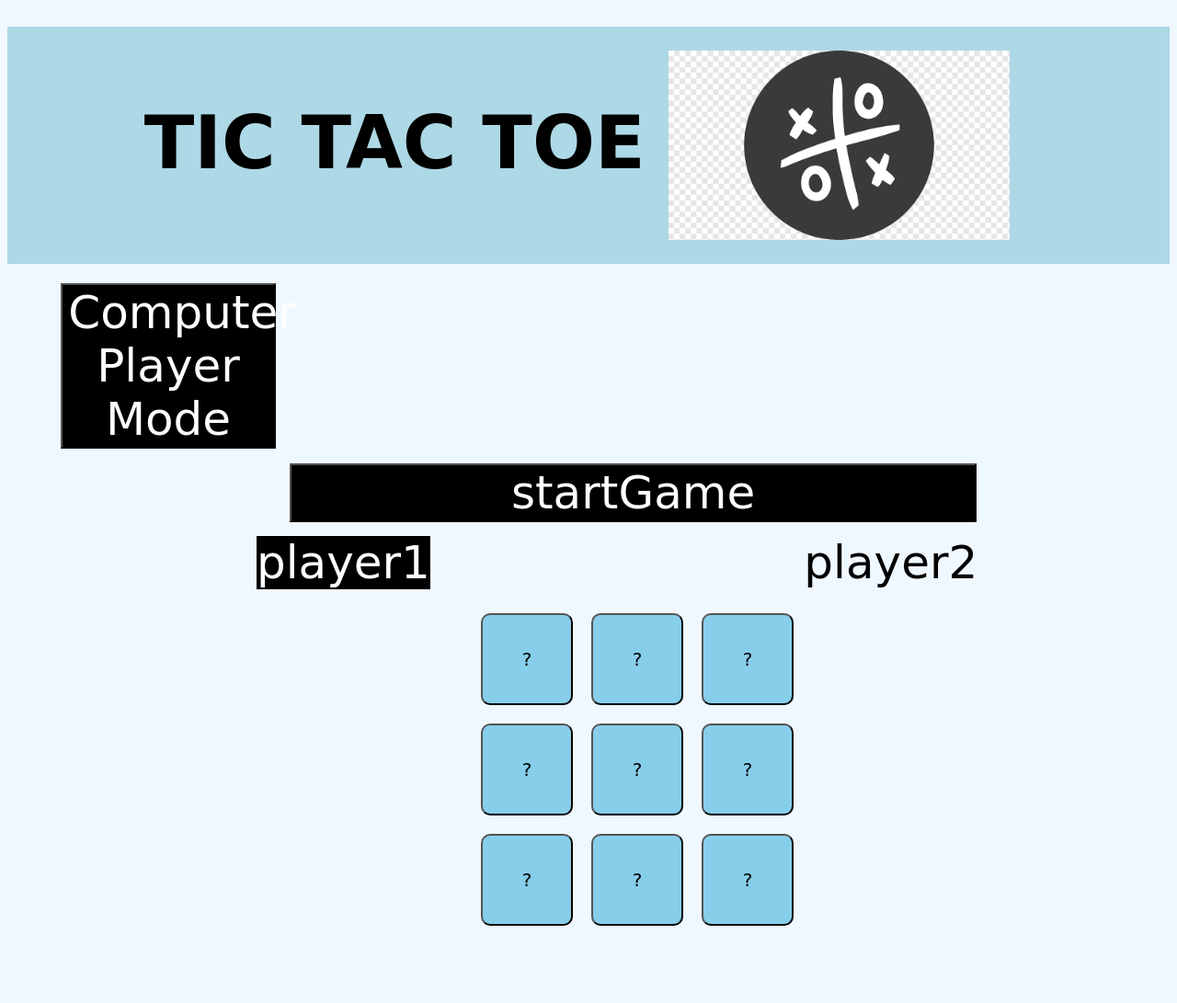
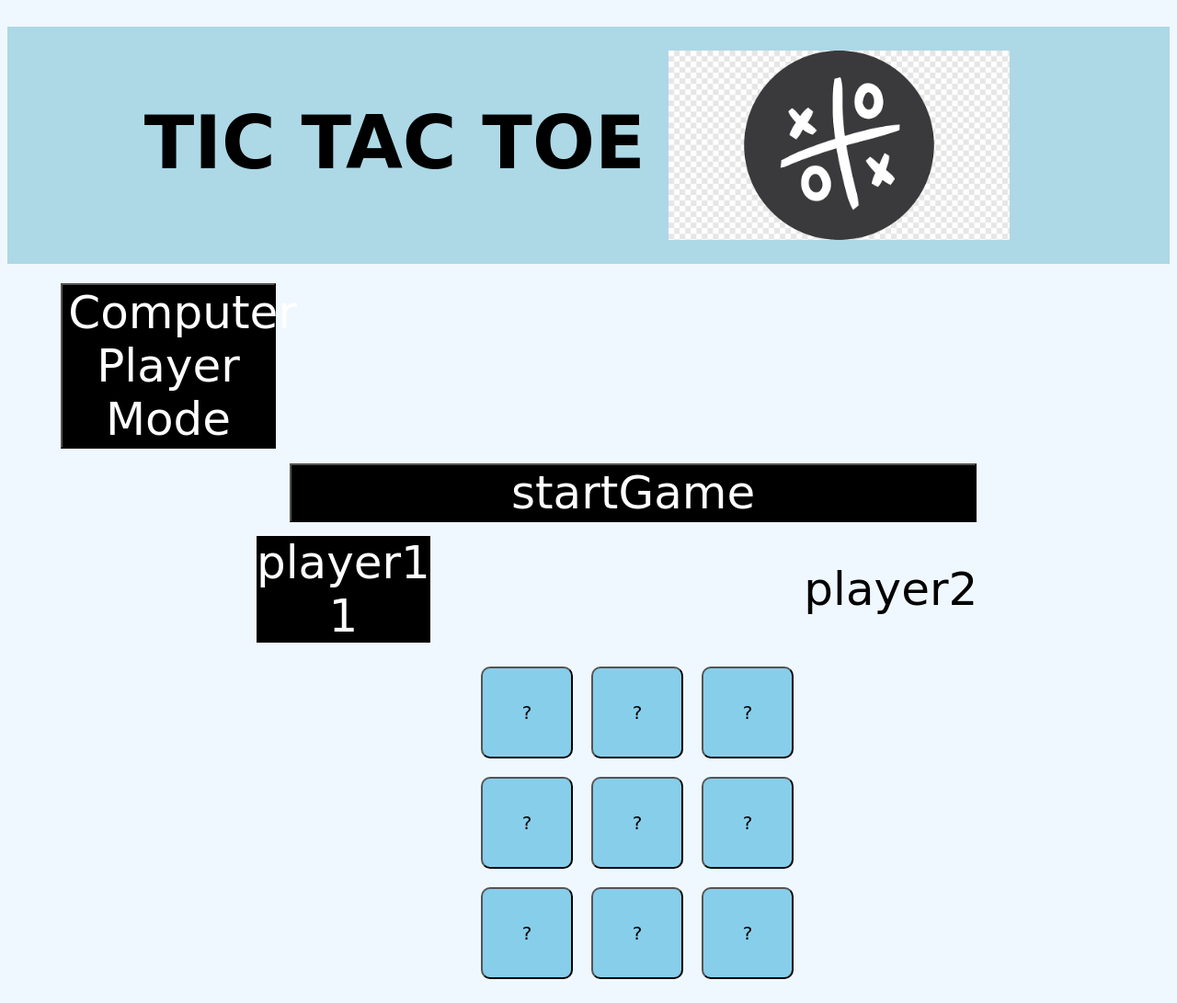
Before and after one commit to bethl2224/tic-tac-toe, a plain HTML site: page index.html in a window 1280 px wide. Shown: the whole page at 92% size. Before the commit the page ends 1033 px from the top, so only its background shows below. Drawn offline with nearby package versions, Linux system fonts and the light colour scheme; a web font is replaced by a local one.

Commit message:
change index.html

```diff
--- a/index.html
+++ b/index.html
@@ -27,7 +27,7 @@
     <section class = "player1">
     <div class = "p1">player1
     <!--implement multi-round tic tac toe possibly-->
-    <div class = "p1-score"></div>
+    <div class = "p1-score">1</div>
     </div>
     </section>
 
```
